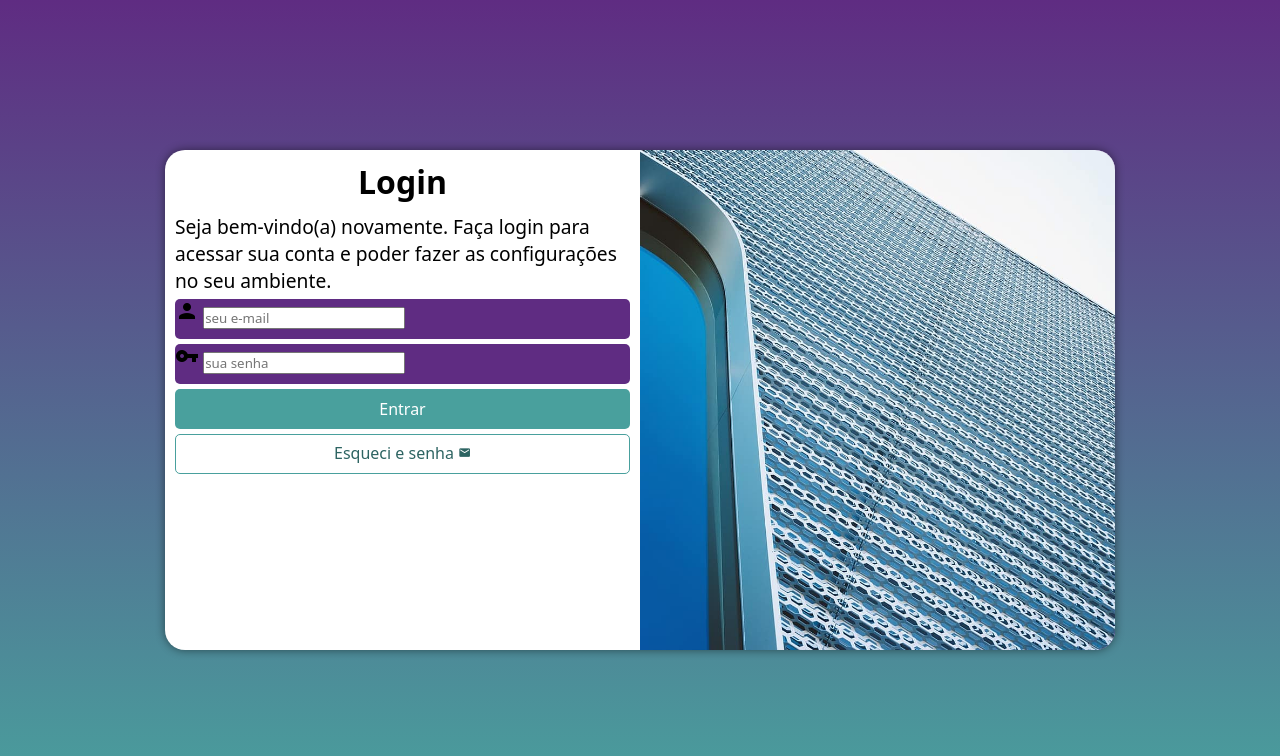
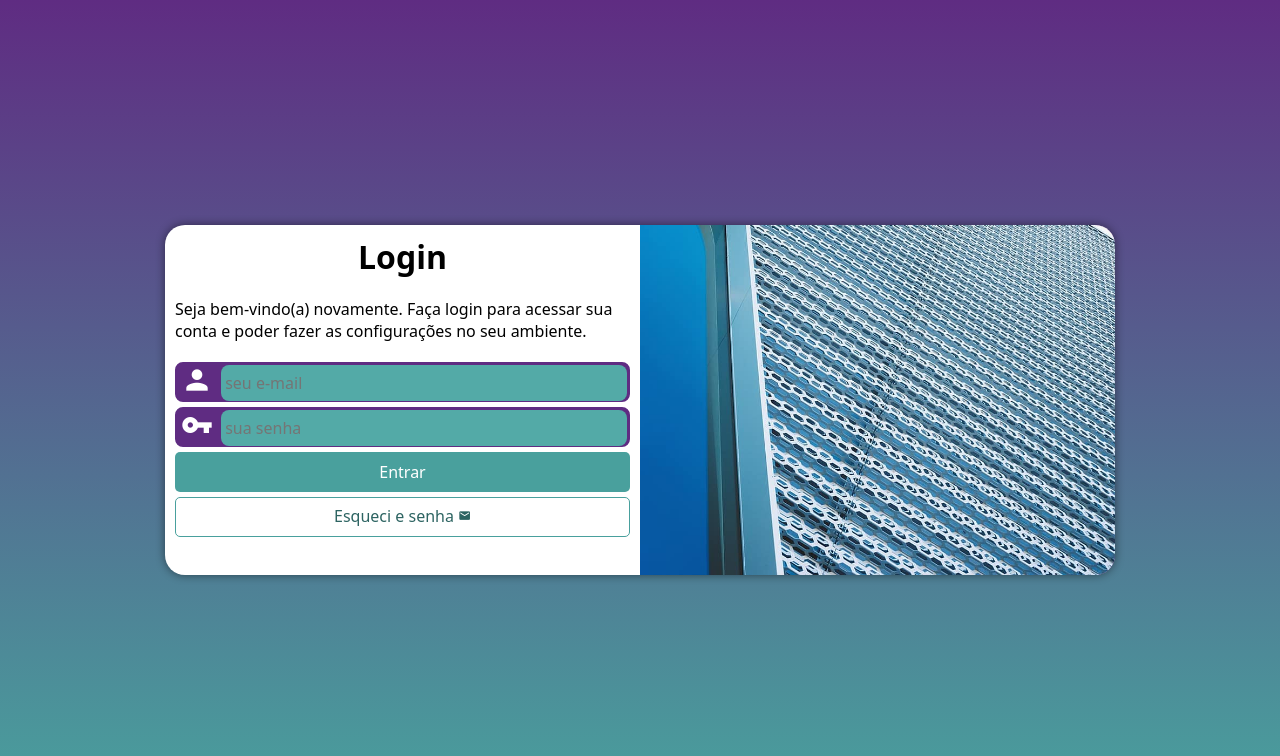
Before and after one commit to joaoppaixao/projeto-login, a plain HTML site: page index.html in a window 1280 px wide. Drawn offline with Linux system fonts and the light colour scheme.

Commit message:
finalizei o projeto login

```diff
--- a/estilos/media-query.css
+++ b/estilos/media-query.css
@@ -8,6 +8,7 @@
 
     section#login {
         width: 80vw;
+        height: 280px;
     }
 
     section#login > div#imagem {
@@ -30,6 +31,7 @@
 
     section#login {
         width: 950px;
+        height: 350px;
     }
 
     section#login > div#imagem {
@@ -48,6 +50,7 @@
     }
 
     div#formulario > p {
-        font-size: 1.2em;
+        font-size: 1em;
+        margin: 20px 0px;
     }
 }
--- a/estilos/style.css
+++ b/estilos/style.css
@@ -29,7 +29,6 @@ section#login {
     position: absolute;
     top: 50%;
     left: 50%;
-    transform: translate(-50%, -50%);
     overflow: hidden;
 
     background-color: white;
@@ -38,6 +37,7 @@ section#login {
     border-radius: 20px;
     box-shadow: 0px 0px 10px rgba(0, 0, 0, 0.485);
 
+    transform: translate(-50%, -50%);
     transition: width .3s, height .3s;
     transition-timing-function: ease;
 }
@@ -69,12 +69,35 @@ form > div.campo {
     display: block;
     width: 100%;
     height: 40px;
-    border-radius: 5px;
+    border: 2px solid #5f2c82;
+    border-radius: 8px;
     margin: 5px 0px;
 }
 
 div.campo > label {
     display: none;
+}
+
+div.campo > span {
+    color: white;
+    font-size: 2em;
+    text-align: center;
+    width: 40px;
+}
+
+div.campo > input {
+    background-color: #53aaa7;
+    font-size: 1em;
+    width: calc(100% - 45px);
+    height: 100%;
+    border: 0px;
+    border-radius: 8px;
+    padding: 4px;
+    transform: translateY(-7px);
+}
+
+div.campo > input:focus-within {
+    background-color: white;
 }
 
 form > input[type=submit] {
```
